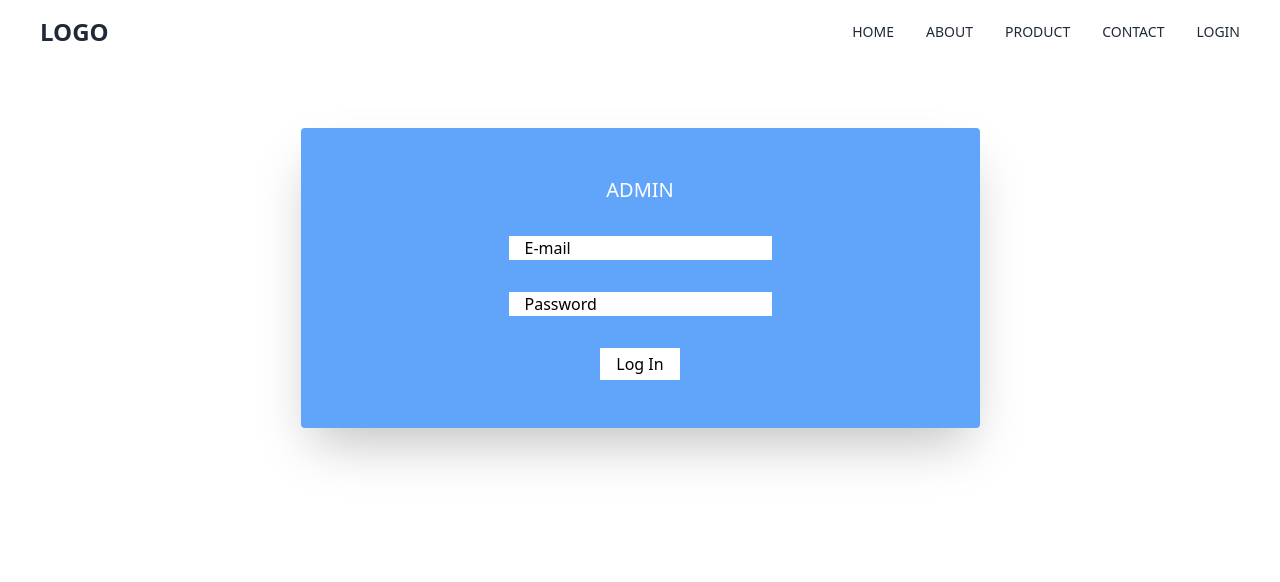
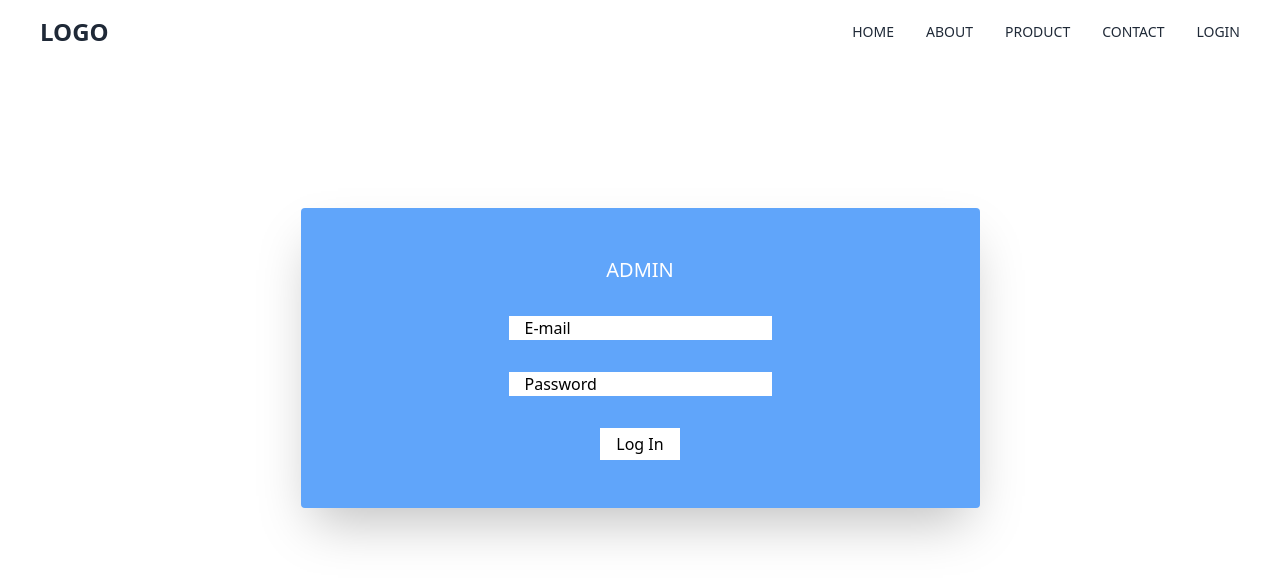
Before and after one commit to kiracyagiz/e-commerce-next, a Next.js app: page /login in a window 1280 px wide. Shown: the top 582 px of the page. Built offline with nearby package versions, Linux system fonts and the light colour scheme; no server answers.

Commit message:
login and dashboardd

```diff
--- a/src/app/login/page.jsx
+++ b/src/app/login/page.jsx
@@ -1,5 +1,4 @@
 "use client"
-
 import { useEffect, useState } from "react";
 import { getAuth, signInWithEmailAndPassword } from "firebase/auth";
 import firebaseConfig from "../firebase";
@@ -13,16 +12,13 @@ const Login = () => {
   const [user] = useAuthState(auth);
   const router = useRouter();
 
-
   useEffect(() => {
-    if(user)
-    {
+    if (user) {
       router.replace('/dashboard')
-    }
-    else{
+    } else {
       return;
     }
-  },[user])
+  }, [user])
 
   const [email, setEmail] = useState("");
   const [password, setPassword] = useState("");
@@ -39,20 +35,20 @@ const Login = () => {
 
   return (
     <>
-   <Navbar/>
-    <div className="mx-auto justify-center items-center flex flex-col text-center mt-24 gap-y-8 shadow-2xl bg-blue-400 p-12 px-52 rounded w-fit">
+      <Navbar />
+      <div className="mx-auto justify-center items-center flex flex-col text-center mt-44 gap-y-8 shadow-2xl bg-blue-400 p-4 sm:p-12 px-4 sm:px-52  rounded w-full sm:w-fit">
         <h1 className="text-xl text-white">ADMIN</h1>
         <input
           type="email"
           placeholder="E-mail"
           value={email}
-        className=" placeholder:text-black outline-none px-4"
+          className="placeholder:text-black outline-none px-4 w-full"
           onChange={(e) => setEmail(e.target.value)}
         />
         <input
           type="password"
           placeholder="Password"
-        className="placeholder:text-black outline-none px-4"
+          className="placeholder:text-black outline-none px-4 w-full"
           value={password}
           onChange={(e) => setPassword(e.target.value)}
         />
```
Lines whose indentation alone changed are shown as unchanged.
